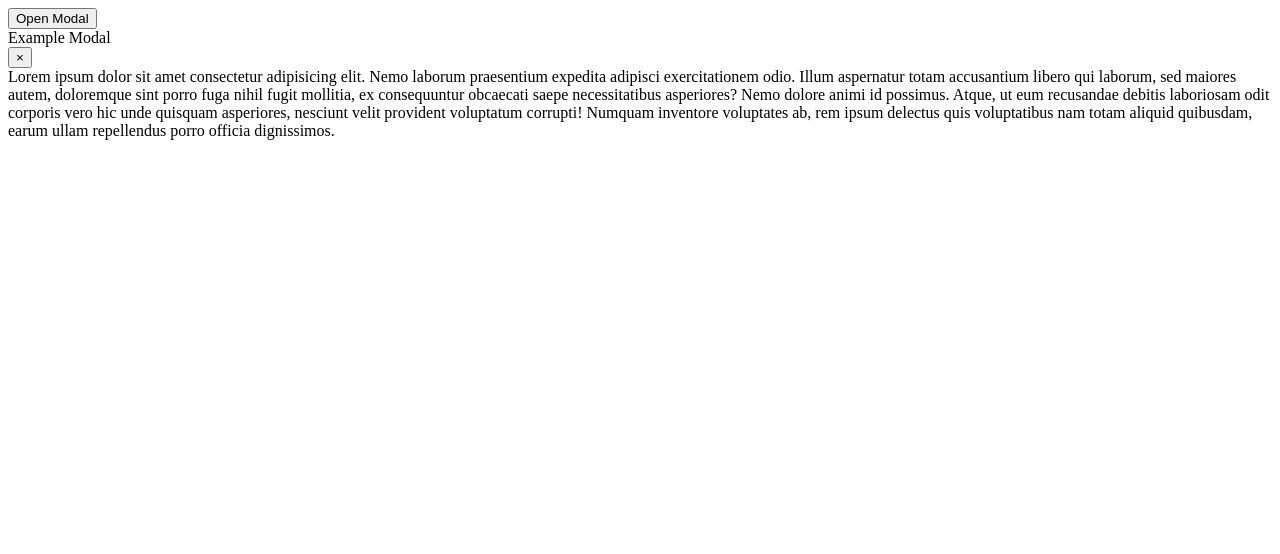
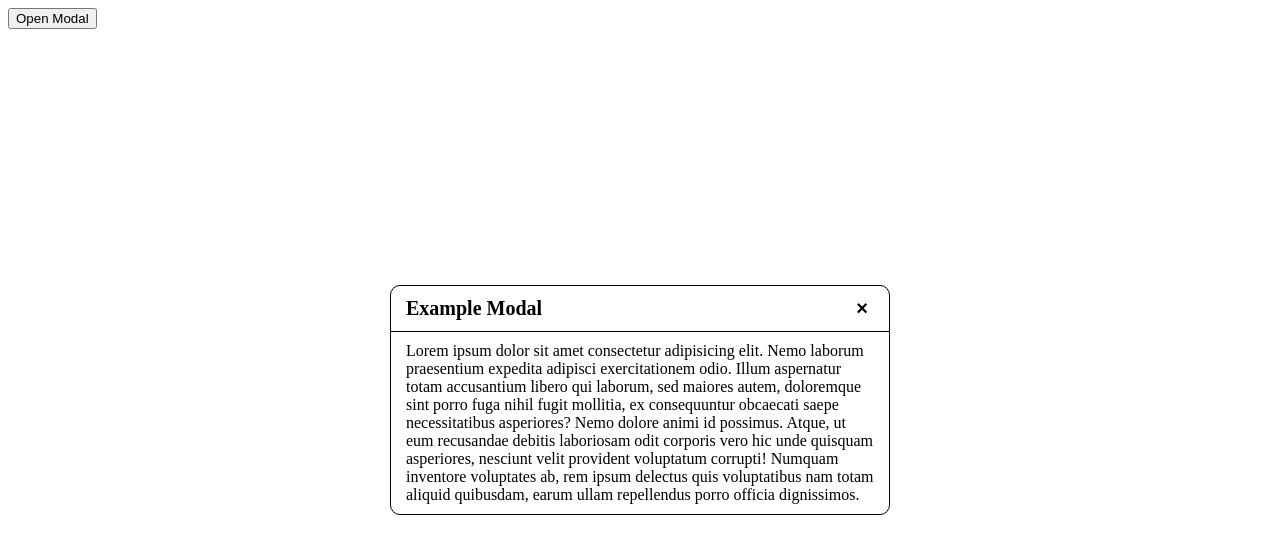
Before and after one commit to bartoszmaleta/webDevSimplified, a plain HTML site: page popupComponent/index.html in a window 1280 px wide. Drawn offline with Linux system fonts and the light colour scheme.

Commit message:
Add button + animation

```diff
--- a/popupComponent/index.html
+++ b/popupComponent/index.html
@@ -10,7 +10,7 @@
 </head>
 <body>
     <button>Open Modal</button>
-    <div class="modal" id="modal">
+    <div class="modal active" id="modal">
         <div class="modal-header">
             <div class="title">Example Modal</div>
             <button class="close-button">&times;</button>
@@ -20,6 +20,7 @@
         </div>
 
     </div>
+    <!-- <div id="overlay" class="active"></div> -->
     <div id="overlay"></div>
 
 </body>
--- a/popupComponent/styles.css
+++ b/popupComponent/styles.css
@@ -1,3 +1,64 @@
 *, *::after, *::before {
     box-sizing: border-box;
 }
+
+.modal {
+    position: fixed;
+    top: 50%;
+    left: 50%;
+    transform: translate(-50%, -50%) scale(0);
+    transition: 200ms ease-in-out;
+    border: 1px solid black;
+    border-radius: 10px;
+    z-index: 10;
+    background-color: white;
+    width: 500px;
+    max-width: 80%;
+}
+
+.modal.active {
+    transform: translate(-50%, -50%) scale(1);
+}
+
+.modal-header {
+    padding: 10px 15px;
+    display: flex;
+    justify-content: space-between;
+    align-items: center;
+    border-bottom: 1px solid black;
+}
+
+.modal-header .title {
+    font-size: 1.25rem;
+    font-weight: bold;
+}
+
+.modal-header .close-button {
+    cursor: pointer;
+    border: none;
+    outline: none;
+    background: none;
+    font-size: 1.25rem;
+    font-weight: bold;
+}
+
+.modal-body {
+    padding: 10px 15px;
+}
+
+#overlay {
+    position: fixed;
+    opacity: 0;
+    transition: 200ms ease-in-out;
+    top: 0;
+    left: 0;
+    right: 0;
+    bottom: 0;
+    background-color: rgba(0, 0, 0, .5);
+    pointer-events: none;
+}
+
+#overlay.active {
+    opacity: 1;
+    pointer-events: all;
+}
```
